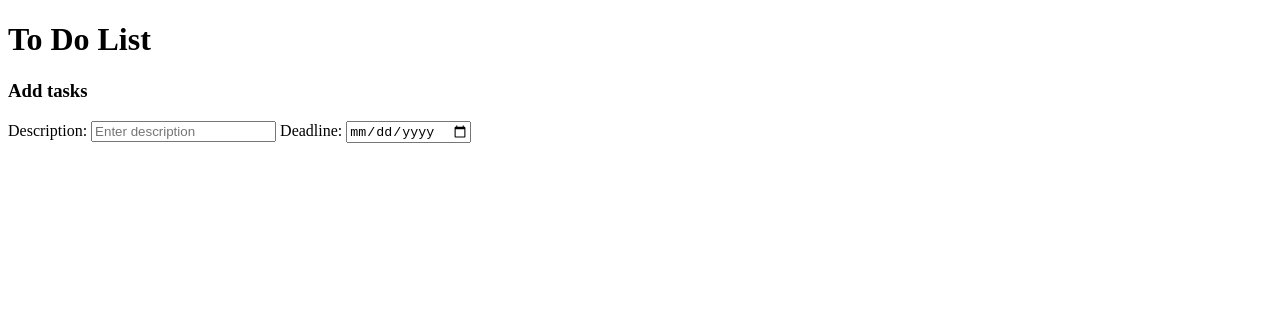
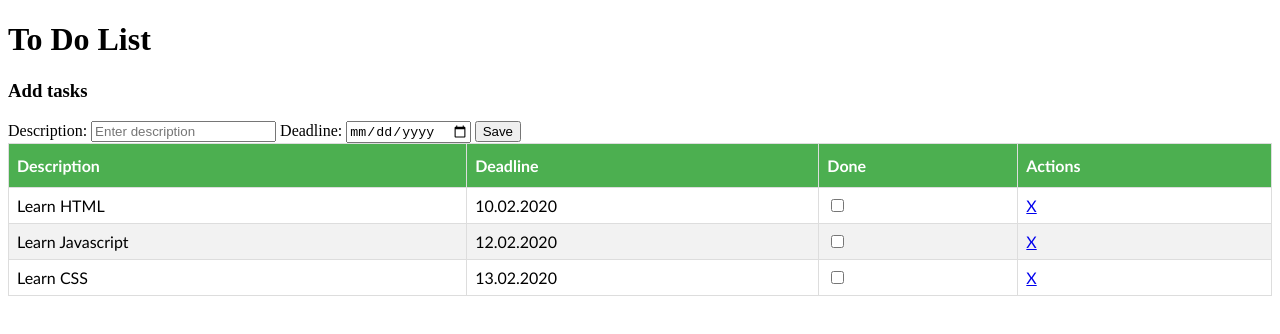
Before and after one commit to BogdanNetan/to-do-list-web-interface, a plain HTML site: page index.html in a window 1280 px wide. Drawn offline with Linux system fonts and the light colour scheme.

Commit message:
added tasks table with styling

```diff
--- /dev/null
+++ b/css/style.css
@@ -0,0 +1,22 @@
+#tasks-table {
+    font-family: "Trebuchet MS", Arial, Helvetica, sans-serif;
+    border-collapse: collapse;
+    width: 100%;
+}
+
+#tasks-table td, #tasks-table th {
+    border: 1px solid #ddd;
+    padding: 8px;
+}
+
+#tasks-table tr:nth-child(even){background-color: #f2f2f2;}
+
+#tasks-table tr:hover {background-color: #ddd;}
+
+#tasks-table th {
+    padding-top: 12px;
+    padding-bottom: 12px;
+    text-align: left;
+    background-color: #4CAF50;
+    color: white;
+}
--- a/index.html
+++ b/index.html
@@ -3,21 +3,65 @@
 <head>
     <meta charset="UTF-8">
     <title>To Do List</title>
+
+    <link type="text/css" rel="stylesheet" href="css/style.css">
 </head>
 <body>
 
 <h1>To Do List</h1>
 
-<h3>Add tasks</h3>
-<form id="=new-task-form">
-    <label for="description-field">Description: </label>
-    <input type="text" id="description-field" placeholder="Enter description"/>
+<div id="add-task">
+    <h3>Add tasks</h3>
+    <form id="=new-task-form">
+        <label for="description-field">Description: </label>
+        <input type="text" id="description-field" placeholder="Enter description"/>
 
-    <label for="dealine-field">Deadline: </label>
-    <input type="date" id="dealine-field" />
+        <label for="dealine-field">Deadline: </label>
+        <input type="date" id="dealine-field"/>
+        <input type="submit" value="Save"/>
+    </form>
+</div>
+<table id="tasks-table">
+    <thead>
+    <tr>
+        <th>Description</th>
+        <th>Deadline</th>
+        <th>Done</th>
+        <th>Actions</th>
+    </tr>
+    </thead>
+    <tbody>
+    <tr>
+        <td>Learn HTML</td>
+        <td>10.02.2020</td>
+        <td><input type="checkbox" data-id=1 class="mark-done"/></td>
+        <td><a href="#" data-id=1 class="delete-task">X</a> </td>
 
-</form>
+    </tr>
 
+    <tr>
+        <td>Learn Javascript</td>
+        <td>12.02.2020</td>
+        <td><input type="checkbox" data-id=1 class="mark-done"/></td>
+        <td><a href="#" data-id=1 class="delete-task">X</a> </td>
+
+    </tr>
+    <tr>
+        <td>Learn CSS</td>
+        <td>13.02.2020</td>
+        <td><input type="checkbox" data-id=1 class="mark-done"/></td>
+        <td><a href="#" data-id=1 class="delete-task">X</a> </td>
+
+    </tr>
+
+    </tbody>
+</table>
+
+<div>
+
+
+
+</div>
 
 
 </body>
```
